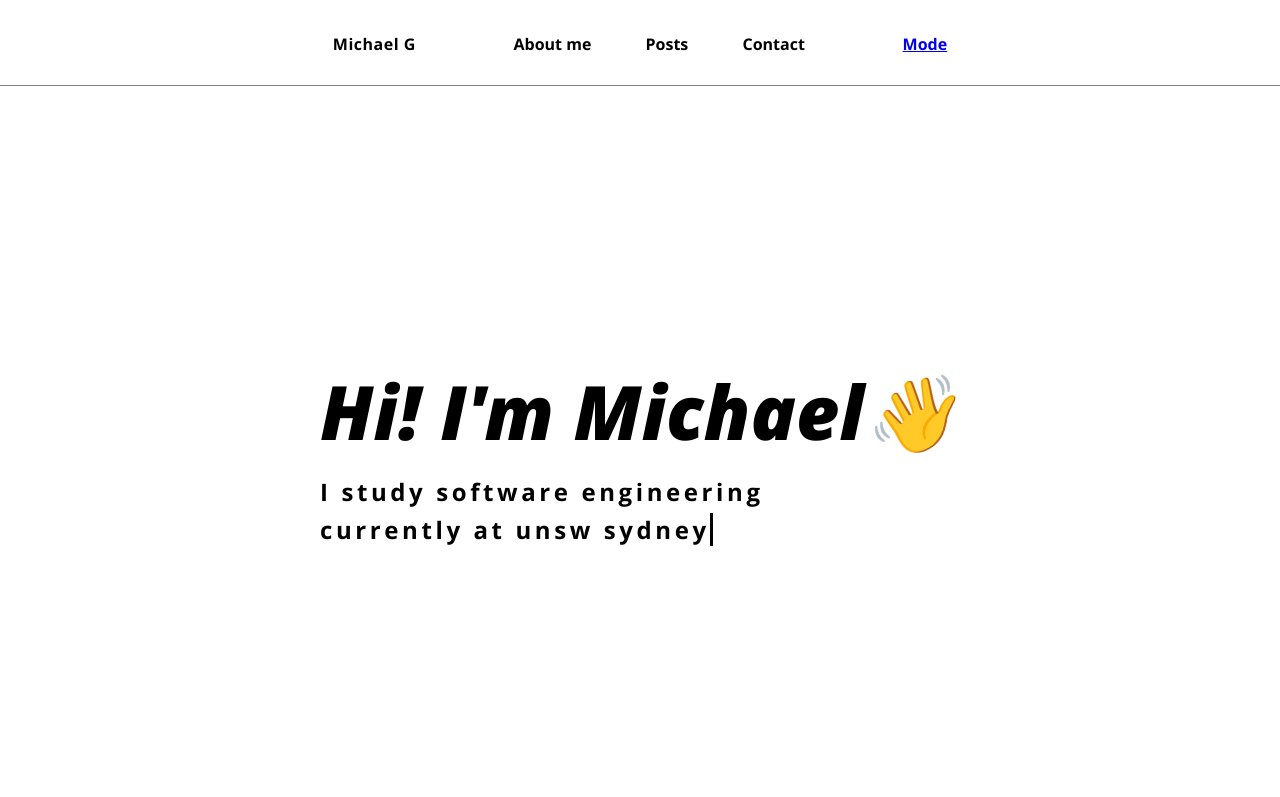
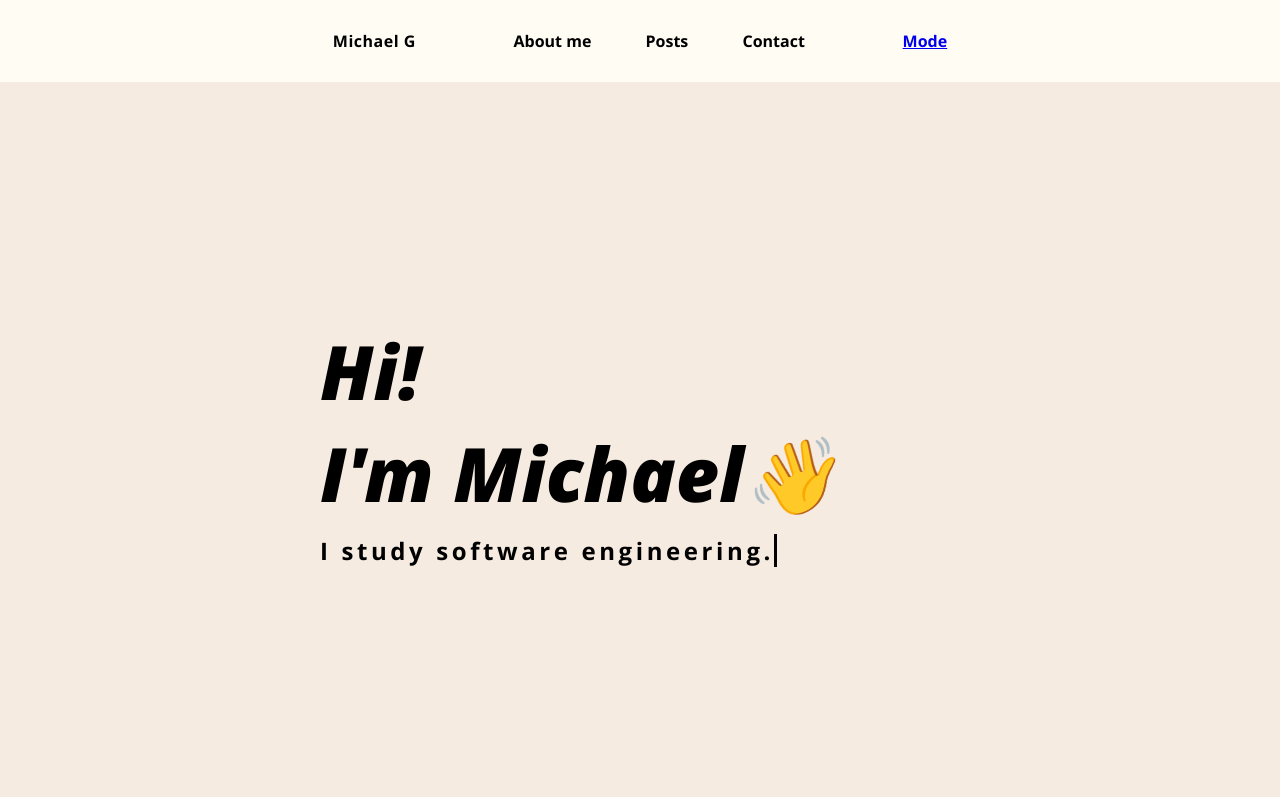
Before and after one commit to mallo03/portfolio-website, a plain HTML site: page index.html in a window 1280 px wide. Shown: the top 797 px of the page. Drawn offline with nearby package versions, Linux system fonts and the light colour scheme.

Commit message:
Colour and typewriter effect

```diff
--- a/index.html
+++ b/index.html
@@ -29,16 +29,18 @@
                 </nav>
             </div>
 
-
             <section id="aboutme">
                 <div id="intro">
-                    <h1>Hi! I'm Michael👋</h1>
+                    <h1>Hi!</h1>
+                    <h1> I'm Michael👋</h1>
                 </div>
                 <div id="quickinfo">
-                    <h2 id="one">I study software engineering</h2>
-                    <div></div>
-                    <h2 id="two">currently at unsw sydney</h2>
+                    <h2 id="one">I study software engineering.</h2>
                 </div>
+            </section>
+
+            <section>
+
             </section>
 
         </div>
--- a/style.css
+++ b/style.css
@@ -10,7 +10,7 @@
     width: 100%;
     background-size: cover;
     background-position: center;
-    background-color: white;
+    background-color: #F5EBE0;
 }
 
 nav {
@@ -20,8 +20,8 @@ nav {
     display: flex;
     align-items: center;
     justify-content: space-between;
-    padding-top: 22.5px;
-    padding-bottom:45px;
+    padding-top: 20px;
+    padding-bottom:20px;
     padding-left: 1%;
     padding-right: 1%;
     padding-bottom: 20px;
@@ -32,10 +32,7 @@ nav {
     position: fixed;
     top: 0;
     width: 100%;
-    background-color: white;
-    border-bottom: .1px;
-    border-bottom-style: solid;
-    border-color: gray;
+    background-color: #FEFCF3;
 }
 
 #homenav {
@@ -63,7 +60,7 @@ nav ul li a:hover {
 
 #aboutme {
     position:absolute;
-    top: 45%;
+    top: 40%;
     left: 25%;
 }
 
@@ -73,67 +70,36 @@ nav ul li a:hover {
     padding-bottom: 2%;
 }
 
-#quickintro {
+#quickinfo {
     letter-spacing: 2px;
 }
 
+/* Typewrite effect */
 #one {
     display: inline-block;
+    overflow: hidden; /* Ensures the content is not revealed until the animation */
+    border-right: .15em solid black; /* The typwriter cursor */
+    white-space: nowrap; /* Keeps the content on a single line */
+    margin: 0 auto; /* Gives that scrolling effect as the typing happens */
+    letter-spacing: .15em; /* Adjust as needed */
+    animation:
+      typing 3.5s steps(40, end),
+      blink-caret .75s step-end infinite;
 }
 
 #two {
     display: inline-block;
+    white-space: nowrap;
 }
 
- #one {
-    overflow: hidden; /* Ensures the content is not revealed until the animation */
-    border-right: .15em solid orange; /* The typwriter cursor */
-    white-space: nowrap; /* Keeps the content on a single line */
-    margin: 0 auto; /* Gives that scrolling effect as the typing happens */
-    letter-spacing: .15em; /* Adjust as needed */
-    animation:
-      typing1 3.5s steps(40, end),
-      blink-caret1 .75s step-end infinite;
-  }
-
- #two {
-    overflow: hidden; /* Ensures the content is not revealed until the animation */
-    border-right: .15em solid orange; /* The typwriter cursor */
-    white-space: nowrap; /* Keeps the content on a single line */
-    margin: 0 auto; /* Gives that scrolling effect as the typing happens */
-    letter-spacing: .15em; /* Adjust as needed */
-    animation-delay: 5s;
-    animation:
-      typing2 3.5s steps(40, end),
-      blink-caret2 .75s step-end infinite;
-  }
-
-  /* The typing effect */
-  @keyframes typing1 {
+/* The typing effect */
+@keyframes typing {
     from { width: 0 }
-    to { width: 70% }
-
-  }
+    to { width: 88% }
+}
 
   /* The typewriter cursor effect */
-  @keyframes blink-caret1 {
-    from, to { border-color: transparent }
-    30% {border-color: black;}
-    31% { border-color: transparent; }
-  }
-
-/* The typing effect */
-@keyframes typing2 {
-    from { width: 0 }
-    to { width: 70% }
-
-    }
-
-    /* The typewriter cursor effect */
-    @keyframes blink-caret2 {
-    from, to { border-color: transparent }
-    50% { border-color: black; }
-    100% {
-        border-color: transparent;
-    }
-    }
+@keyframes blink-caret {
+from, to { border-color: transparent }
+50% { border-color: black; }
+}
```
